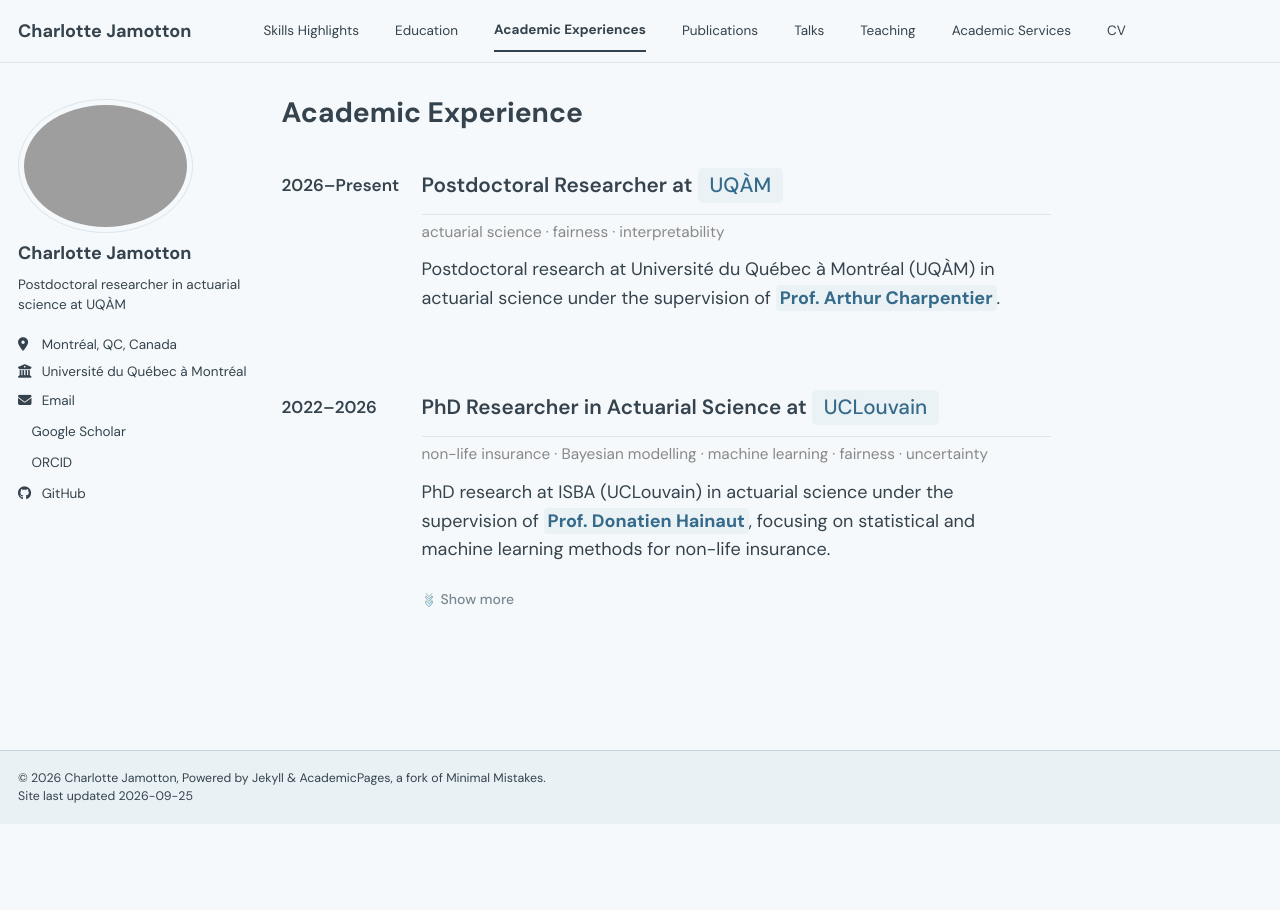
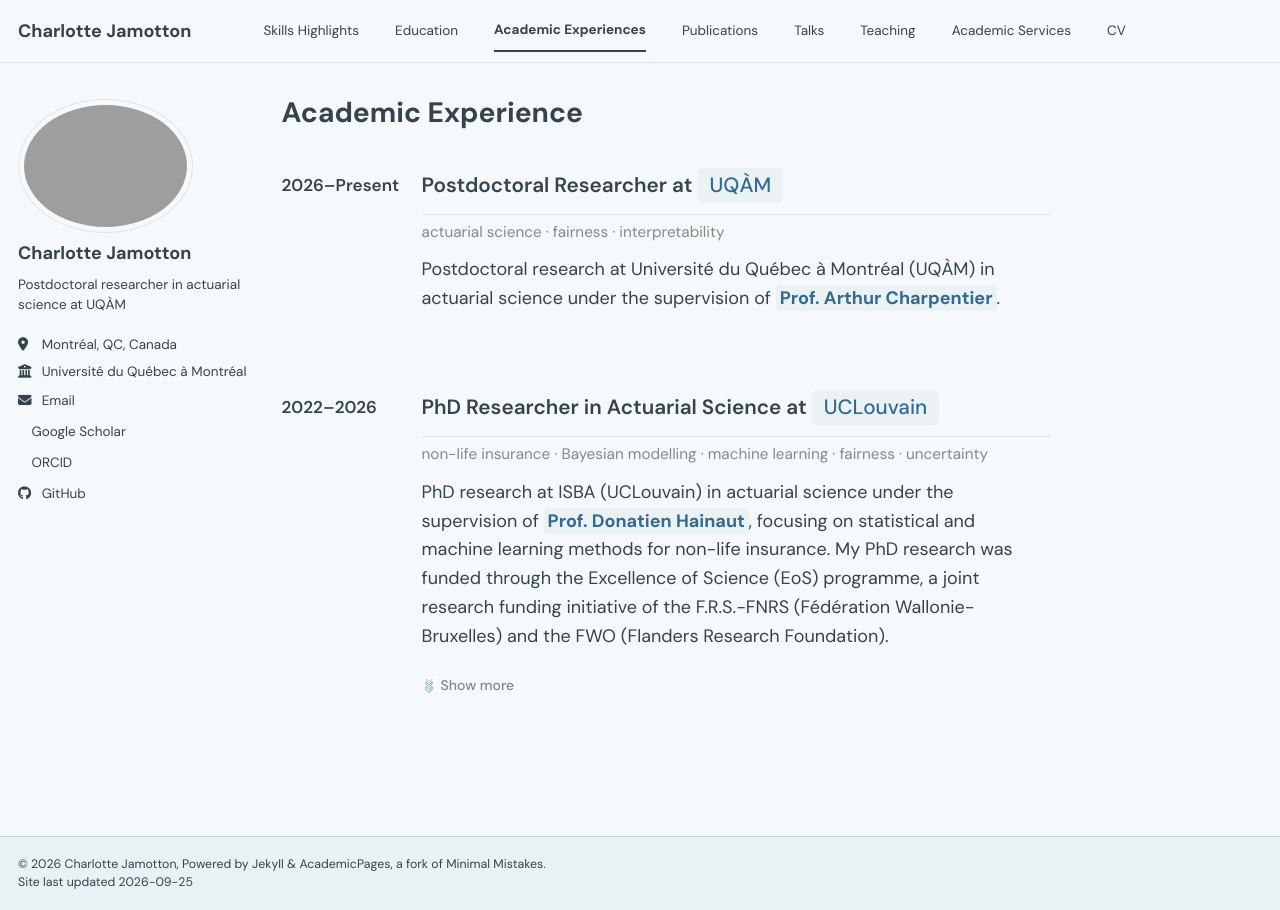
Before and after one commit to charlottonmayo/charlottonmayo.github.io, a Jekyll site: the page built from _pages/academic-experience.md, in a window 1280 px wide. Built offline with Jekyll 4.4.1, drawn with Linux system fonts in a browser that asks for light colours; a style sheet for code colours, icons or effects is not loaded.

Commit message:
Update website

```diff
--- a/_pages/academic-experience.md
+++ b/_pages/academic-experience.md
@@ -103,7 +103,7 @@ author_profile: true
     PhD research at ISBA (UCLouvain) in actuarial science under the supervision of
     <a href="https://sites.google.com/view/donatienhainaut/home">
   <strong>Prof. Donatien Hainaut</strong></a>, focusing on statistical and
-    machine learning methods for non-life insurance.
+    machine learning methods for non-life insurance. My PhD research was funded through the Excellence of Science (EoS) programme, a joint research funding initiative of the F.R.S.-FNRS (Fédération Wallonie-Bruxelles) and the FWO (Flanders Research Foundation).
   </p>
 
   <details>
```
Also changed, not shown: 1 other file.
